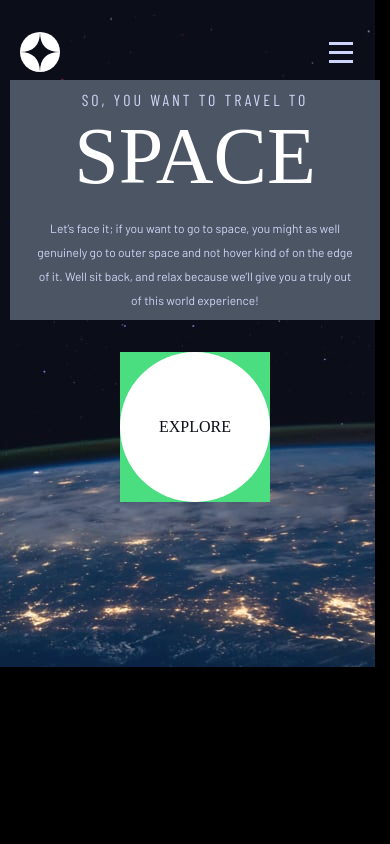
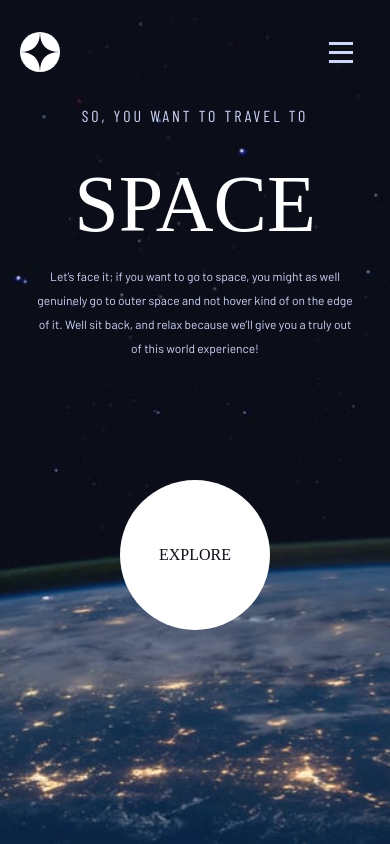
Before and after one commit to Agyanim/space-tourism-website, a React (Vite) app: page / in a window 390 px wide. Built offline with nearby package versions, Linux system fonts and the light colour scheme; a web font is replaced by a local one.

Commit message:
home mobile view added

```diff
--- a/src/css/pages.css
+++ b/src/css/pages.css
@@ -2,7 +2,7 @@
 .home-container{
     background-color: black;
     background-image: url("/home/background-home-mobile.jpg") ;
-    background-size: auto;
+    background-size: cover;
     background-repeat: no-repeat;
 }
 
@@ -15,6 +15,8 @@
 @media( min-width:1020px) {
     .home-container{
         background-image: url("/home/background-home-desktop.jpg") ;
+        background-size: auto;
+
     }
 
 }
--- a/src/pages/Home.jsx
+++ b/src/pages/Home.jsx
@@ -4,11 +4,11 @@ const Home = () => {
   return (
     <>
       <div className=" home-container absolute w-[100svw] h-screen">
-        <section className="flex  justify-center items-center w-full relative mt-[22rem] lg:mt-[29rem]">
+        <section className="flex  justify-center items-center w-full relative mt-[23rem] lg:mt-[29rem]">
           <div className="flex flex-col gap-[2rem] lg:gap-[5rem] lg:flex-row text-white absolute w-[100%] lg:w-[80%] justify-between items-center pb-[5%] top-[-18rem]">
-            <section className="flex flex-col justify-center items-center  lg:items-start lg:justify-start w-[95%]  lg:w-[62%] xl:w-[40%] p-2 mt-4 bg-gray-600">
+            <section className="flex flex-col justify-center items-center mb-[5rem] lg:items-start lg:justify-start w-[95%]  lg:w-[62%] xl:w-[40%] p-2 mt-4 ">
               <h5 className="text-primaryGray text-[1rem] lg:text-[1.5rem]">SO, YOU WANT TO TRAVEL TO</h5>
-              <h1 className="lg:text-[9rem] mt-[-1rem]">SPACE</h1>
+              <h1 className="lg:text-[9rem] mt-[1rem]">SPACE</h1>
               <p className="text-[0.75rem] leading-6 text-center lg:text-left lg:text-lg px-4 lg:px-0 text-primaryGray lg:mt-[-2rem]">
                 Let’s face it; if you want to go to space, you might as well
                 genuinely go to outer space and not hover kind of on the edge of
@@ -16,7 +16,7 @@ const Home = () => {
                 of this world experience!
               </p>
             </section>
-            <section className="-mb-24 lg:w-[38%] xl:w-[50%] bg-green-400 flex justify-center items-center">
+            <section className="-mb-24 lg:w-[38%] xl:w-[50%]  flex justify-center items-center">
               <div
                 className="w-[150px] h-[150px] lg:w-[265px] lg:h-[265px] xl:w-[285px] xl:h-[285px] bg-primaryWhite rounded-[100%]   flex justify-center items-center
                 cursor-pointer outline-black/80 outline-[1.5rem] lg:outline-[2rem] xl:outline-[3.5rem] hover:outline transition-all duration-[0.5s] ease-out"
```
